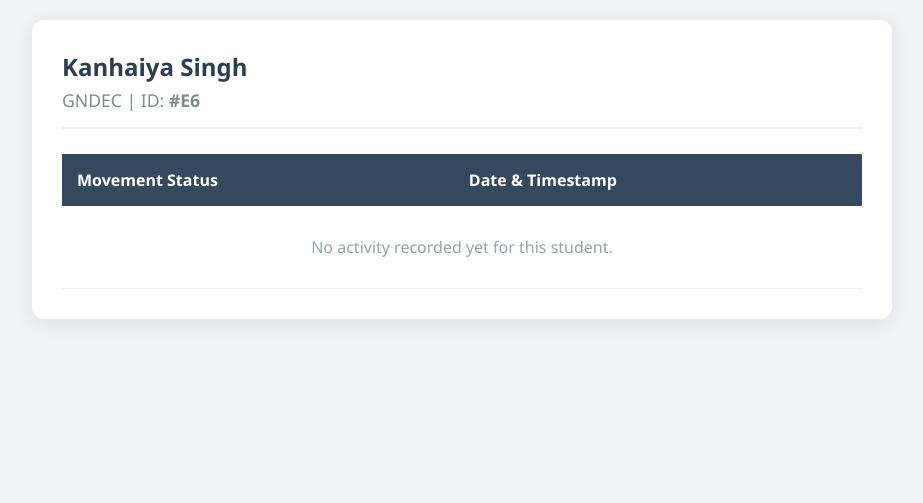
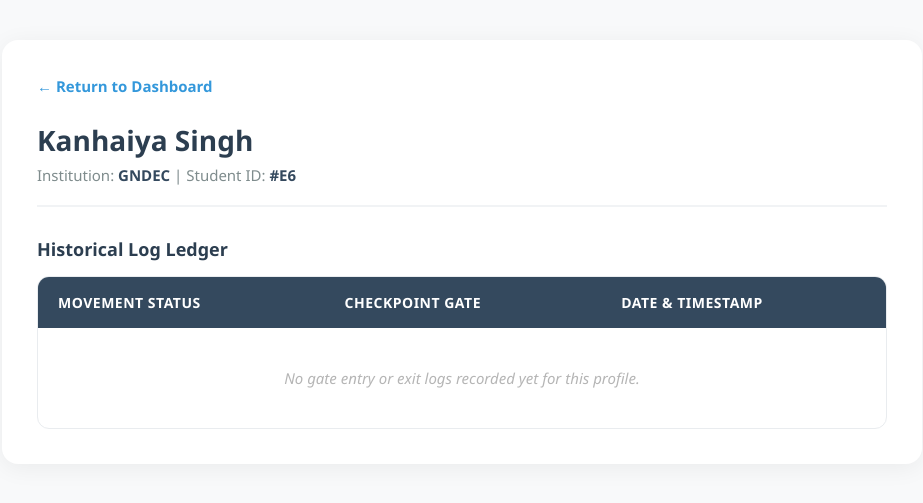
Before and after one commit to preet-4590/gate_pass, a PHP site: the page made by attendance_dashboard.php in a window 1280 px wide. Shown: the top 503 px of the page, without its empty margins (178-1101 px from the left). Run offline with PHP 8.4, Linux system fonts and the light colour scheme; the visitor is signed in with stand-in values (Sample User, id 1); data comes from the database, SQL or seed files in the repository; data that the repository does not hold is empty.

Commit message:
Update attendance_dashboard.php

```diff
--- a/attendance_dashboard.php
+++ b/attendance_dashboard.php
@@ -1,116 +1,180 @@
 <?php
 include('db_config.php');
 
-// 1. Get the Search ID from the URL (Passed from search_portal.php)
-$search_id = isset($_GET['search']) ? mysqli_real_escape_string($conn, $_GET['search']) : '';
+// Retrieve search reference query target parameters safely
+$search_id = isset($_GET['search']) ? mysqli_real_escape_string($conn, urldecode($_GET['search'])) : '';
 
-if (!$search_id) {
-    die("Please select a student from the Search Portal to view logs.");
+if (empty($search_id)) {
+    die("Direct access prohibited. Request context parameters missing.");
 }
 
-// 2. Fetch Student Name and Institution for the Header
-$student_info = mysqli_query($conn, "SELECT name, institution FROM students WHERE unique_id = '$search_id'");
-$student = mysqli_fetch_assoc($student_info);
+// Fetch general profile details header metrics
+$profile_res = mysqli_query($conn, "SELECT name, institution, unique_id FROM students WHERE unique_id = '$search_id'");
+$profile = mysqli_fetch_assoc($profile_res);
 
-// 3. Fetch All Logs for this particular student
-$log_query = "SELECT direction, log_time FROM student_attendance
-              WHERE student_id = '$search_id'
-              ORDER BY log_time DESC";
-$logs = mysqli_query($conn, $log_query);
+if (!$profile) {
+    die("Target core matrix missing.");
+}
+
+// Fetch matching localized historic tracking collection array items
+$logs = mysqli_query($conn, "SELECT direction, gate_no, log_time FROM student_attendance WHERE student_id = '$search_id' ORDER BY log_time DESC");
 ?>
-
 <!DOCTYPE html>
 <html lang="en">
 
 <head>
     <meta charset="UTF-8">
     <meta name="viewport" content="width=device-width, initial-scale=1.0">
-    <title>Attendance History</title>
+    <title>Tracking History Metrics Dashboard</title>
     <style>
         body {
-            font-family: 'Segoe UI', Tahoma, Geneva, Verdana, sans-serif;
-            background-color: #f0f2f5;
+            font-family: 'Segoe UI', sans-serif;
+            background-color: #f8f9fa;
             margin: 0;
-            padding: 20px;
+            padding: 40px 20px;
         }
 
         .log-container {
-            max-width: 800px;
+            max-width: 850px;
             margin: auto;
             background: white;
-            padding: 30px;
-            border-radius: 12px;
-            box-shadow: 0 4px 20px rgba(0, 0, 0, 0.08);
+            padding: 35px;
+            border-radius: 16px;
+            box-shadow: 0 4px 24px rgba(0, 0, 0, 0.06);
+        }
+
+        .back-link {
+            display: inline-block;
+            margin-bottom: 25px;
+            color: #3498db;
+            text-decoration: none;
+            font-weight: 600;
+            font-size: 15px;
+        }
+
+        .back-link:hover {
+            color: #2980b9;
         }
 
         .header {
-            border-bottom: 2px solid #eee;
-            padding-bottom: 15px;
-            margin-bottom: 25px;
+            border-bottom: 2px solid #f1f3f5;
+            padding-bottom: 20px;
+            margin-bottom: 30px;
+            text-align: left;
         }
 
         .header h2 {
             margin: 0;
             color: #2c3e50;
+            font-size: 28px;
+            font-weight: 700;
         }
 
         .header p {
-            margin: 5px 0 0;
+            margin: 6px 0 0;
             color: #7f8c8d;
-            font-size: 1.1em;
+            font-size: 15px;
+            font-weight: 500;
+        }
+
+        .header b {
+            color: #34495e;
+        }
+
+        h3.section-title {
+            text-align: left;
+            color: #2c3e50;
+            font-size: 18px;
+            margin-bottom: 15px;
+            font-weight: 600;
         }
 
         table {
             width: 100%;
-            border-collapse: collapse;
+            border-collapse: separate;
+            border-spacing: 0;
             margin-top: 10px;
+            border: 1px solid #e9ecef;
+            border-radius: 12px;
+            overflow: hidden;
         }
 
         th {
             background-color: #34495e;
-            color: white;
+            color: #ffffff;
             text-align: left;
-            padding: 15px;
+            padding: 16px 20px;
+            font-size: 14px;
+            font-weight: 600;
+            text-transform: uppercase;
+            letter-spacing: 0.5px;
         }
 
         td {
-            padding: 15px;
-            border-bottom: 1px solid #eee;
-            color: #34495e;
+            padding: 16px 20px;
+            border-bottom: 1px solid #f1f3f5;
+            color: #495057;
+            font-size: 15px;
+            vertical-align: middle;
+            text-align: left;
+        }
+
+        tr:last-child td {
+            border-bottom: none;
+        }
+
+        tr:hover td {
+            background-color: #f8f9fa;
+        }
+
+        .log-date {
+            font-weight: 600;
+            color: #2c3e50;
+        }
+
+        .log-time {
+            color: #adb5bd;
+            margin-left: 12px;
+            font-weight: 400;
         }
 
         .status-pill {
-            padding: 6px 12px;
-            border-radius: 20px;
-            font-weight: bold;
-            font-size: 0.85em;
+            display: inline-block;
+            padding: 6px 16px;
+            border-radius: 30px;
+            font-weight: 700;
+            font-size: 13px;
             text-transform: uppercase;
+            min-width: 45px;
+            text-align: center;
         }
 
         .status-IN {
-            background: #e8f5e9;
+            background-color: #e8f5e9;
             color: #2e7d32;
         }
 
         .status-OUT {
-            background: #ffebee;
+            background-color: #ffebee;
             color: #c62828;
         }
 
-        .back-link {
+        .gate-badge {
             display: inline-block;
-            margin-bottom: 20px;
-            color: #3498db;
-            text-decoration: none;
-            font-weight: bold;
+            padding: 6px 12px;
+            background-color: #f1f3f5;
+            color: #495057;
+            border-radius: 6px;
+            font-size: 13px;
+            font-weight: 600;
+            border: 1px solid #e9ecef;
         }
 
-        .back-link:hover {
-            text-decoration: underline;
-        }
-
-        tr:hover {
-            background-color: #f9f9f9;
+        .no-data {
+            text-align: center;
+            padding: 40px !important;
+            color: #b5b5b5;
+            font-style: italic;
         }
     </style>
 </head>
@@ -118,22 +182,25 @@ $logs = mysqli_query($conn, $log_query);
 <body>
 
     <div class="log-container">
+        <a href="dashboard.php" class="back-link">← Return to Dashboard</a>
 
         <div class="header">
             <h2>
-                <?php echo htmlspecialchars($student['name'] ?? 'Unknown Student'); ?>
+                <?php echo htmlspecialchars($profile['name']); ?>
             </h2>
-            <p>
-                <?php echo htmlspecialchars($student['institution'] ?? ''); ?> | ID: <b>
-                    <?php echo htmlspecialchars($search_id); ?>
-                </b>
-            </p>
+            <p>Institution: <b>
+                    <?php echo htmlspecialchars($profile['institution']); ?>
+                </b> | Student ID: <b>
+                    <?php echo htmlspecialchars($profile['unique_id']); ?>
+                </b></p>
         </div>
 
+        <h3 class="section-title">Historical Log Ledger</h3>
         <table>
             <thead>
                 <tr>
                     <th>Movement Status</th>
+                    <th>Checkpoint Gate</th>
                     <th>Date & Timestamp</th>
                 </tr>
             </thead>
@@ -146,11 +213,18 @@ $logs = mysqli_query($conn, $log_query);
                                     <?php echo $row['direction']; ?>
                                 </span>
                             </td>
+
                             <td>
-                                <b>
+                                <span class="gate-badge">
+                                    <?php echo !empty($row['gate_no']) ? htmlspecialchars($row['gate_no']) : 'N/A'; ?>
+                                </span>
+                            </td>
+
+                            <td>
+                                <span class="log-date">
                                     <?php echo date('d M Y', strtotime($row['log_time'])); ?>
-                                </b>
-                                <span style="color: #95a5a6; margin-left: 10px;">
+                                </span>
+                                <span class="log-time">
                                     <?php echo date('h:i A', strtotime($row['log_time'])); ?>
                                 </span>
                             </td>
@@ -158,9 +232,7 @@ $logs = mysqli_query($conn, $log_query);
                     <?php endwhile; ?>
                 <?php else: ?>
                     <tr>
-                        <td colspan="2" style="text-align: center; padding: 30px; color: #95a5a6;">
-                            No activity recorded yet for this student.
-                        </td>
+                        <td colspan="3" class="no-data">No gate entry or exit logs recorded yet for this profile.</td>
                     </tr>
                 <?php endif; ?>
             </tbody>
```
